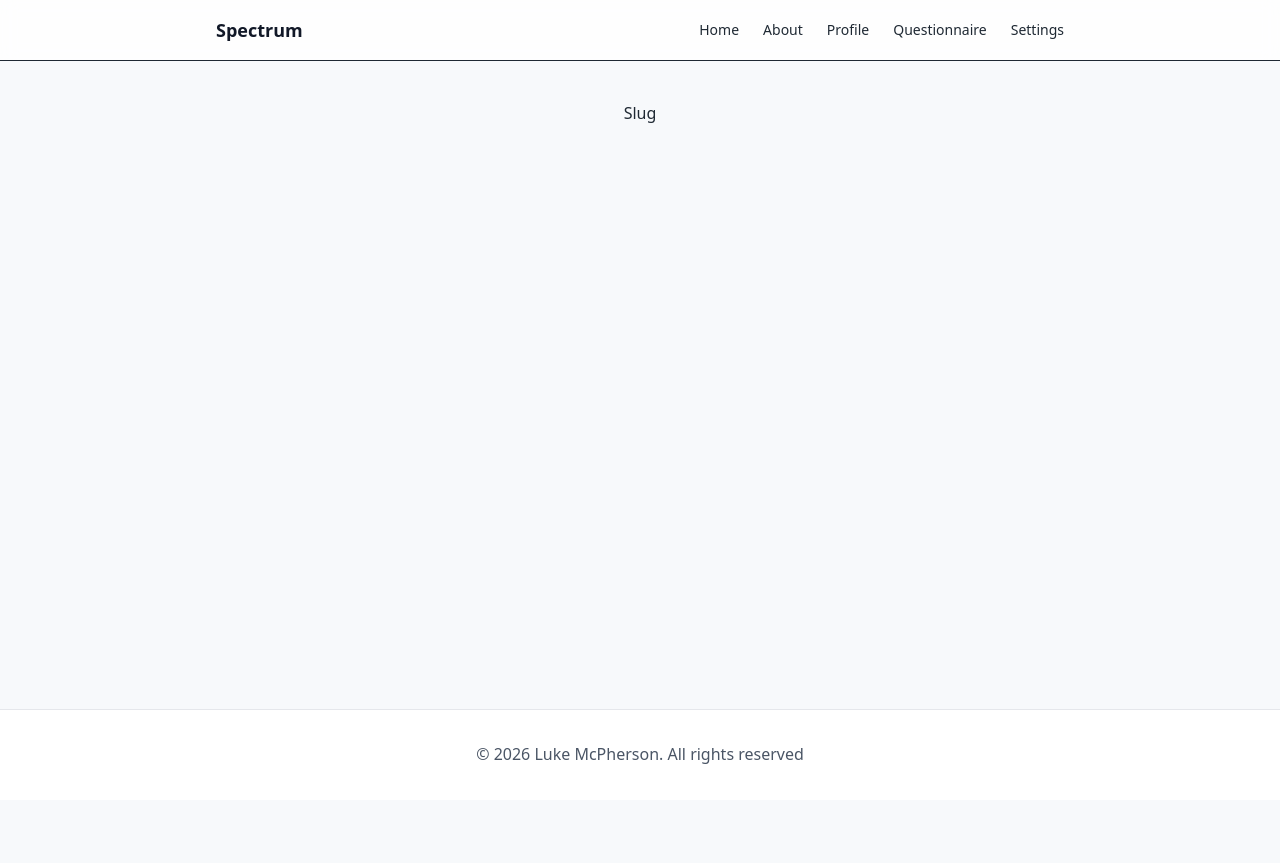
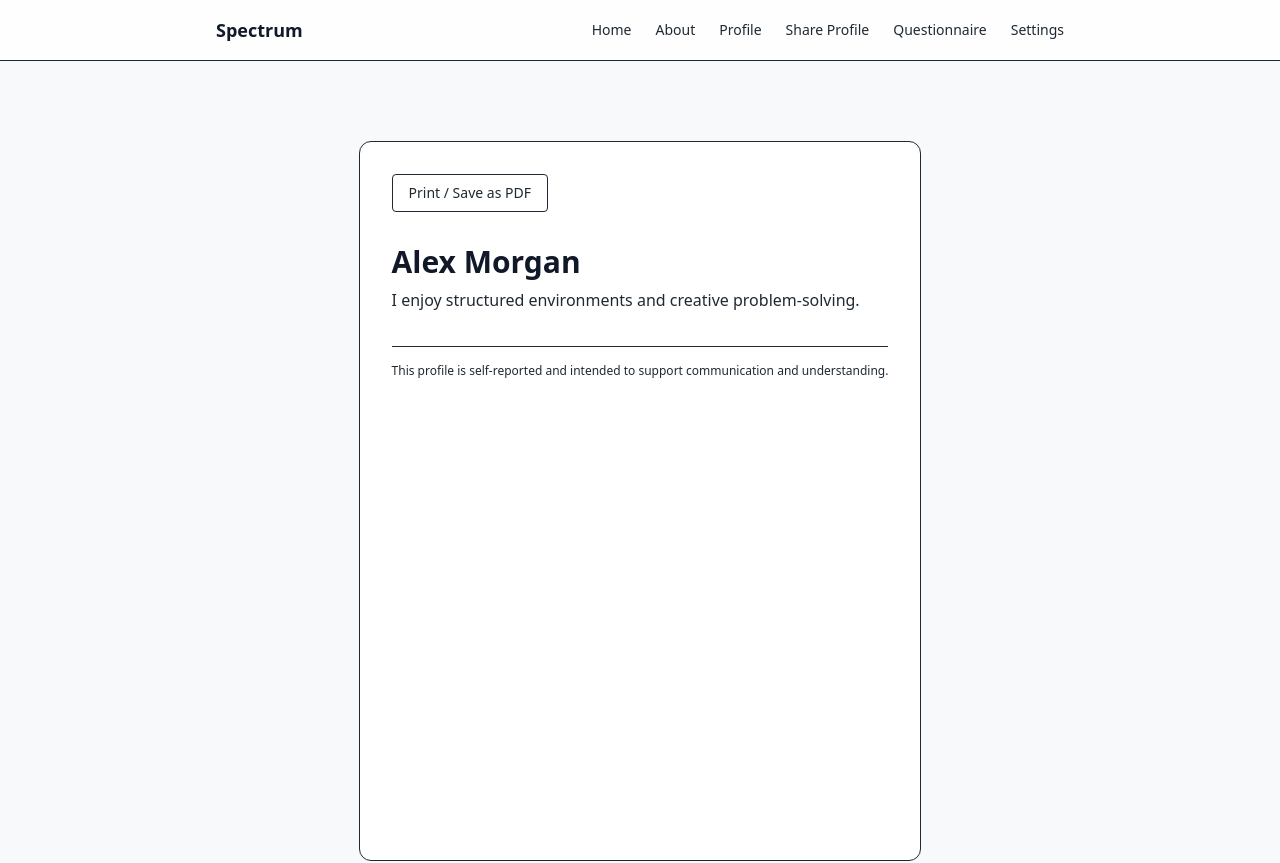
Before and after one commit to McPLuke/spectrum-app, a Next.js app in the folder spectrum-app/: page /profile/share in a window 1280 px wide. Shown: the top 863 px of the page. Before the commit the page ends 800 px from the top, so only its background shows below. Built offline with nearby package versions, Linux system fonts and the light colour scheme.

Commit message:
Share Page
Creating a means to share profiles as a printable PDF.

```diff
--- a/spectrum-app/src/app/globals.css
+++ b/spectrum-app/src/app/globals.css
@@ -56,3 +56,17 @@ button {
   outline: 2px solid var(--primary);
   outline-offset: 2px;
 }
+
+@media print {
+  body {
+    background: white;
+  }
+
+  header, nav, button {
+    display: none;
+  }
+
+  .no-print {
+    display: none;
+  }
+}
--- a/spectrum-app/src/app/profile/page.tsx
+++ b/spectrum-app/src/app/profile/page.tsx
@@ -29,7 +29,7 @@ export default function Profile() {
       setResponses(JSON.parse(stored))
     }
   }, [])
-
+// Generate chart data by flattening the trait categories and mapping them to the user's responses. Default to 3 (neutral) if no response is found.
   const chartData = traitCategories.flatMap((category) =>
     category.traits.map((trait) => ({
       name: trait.label,
--- /dev/null
+++ b/spectrum-app/src/app/profile/share/page.tsx
@@ -0,0 +1,105 @@
+"use client"
+
+import { useEffect, useState } from "react"
+
+import { sampleProfile } from "@/lib/data/sampleProfile"
+import { TraitResponses } from "@/lib/types/responses"
+import { traitCategories } from "@/lib/data/traits"
+
+import { generateInsights } from "@/lib/utils/generateInsights"
+import { generateRecommendations } from "@/lib/utils/generateRecommendations"
+
+import SpectrumBarChart from "@/components/charts/SpectrumBarChart"
+
+export default function ShareProfile() {
+  const [responses, setResponses] = useState<TraitResponses>({})
+
+  useEffect(() => {
+    const stored = localStorage.getItem("spectrumResponses")
+    if (stored) {
+      setResponses(JSON.parse(stored))
+    }
+  }, [])
+
+  const insights = generateInsights(responses)
+  const recommendations = generateRecommendations(responses)
+
+  const chartData = traitCategories.flatMap((category) =>
+    category.traits.map((trait) => ({
+      name: trait.label,
+      value: responses[trait.id] || 3,
+    }))
+  )
+
+  return (
+    <div className="min-h-screen bg-spectrum-bg flex justify-center py-10">
+
+      <div className="w-full max-w-3xl bg-white p-8 rounded-xl border border-spectrum-border space-y-8">
+        <button
+            onClick={() => window.print()}
+            className="no-print px-4 py-2 border rounded text-sm"
+            >Print / Save as PDF
+        </button>
+
+        {/* Header */}
+        <div>
+          <h1 className="text-3xl font-bold">
+            {sampleProfile.displayName}
+          </h1>
+
+          <p className="text-spectrum-muted mt-2">
+            {sampleProfile.bio}
+          </p>
+        </div>
+
+        {/* Chart */}
+        {Object.keys(responses).length > 0 && (
+          <div>
+            <h2 className="text-xl font-semibold mb-3">
+              Trait Overview
+            </h2>
+
+            <div className="bg-white border border-spectrum-border rounded-lg p-4">
+              <SpectrumBarChart data={chartData} />
+            </div>
+          </div>
+        )}
+
+        {/* Insights */}
+        {insights.length > 0 && (
+          <div>
+            <h2 className="text-xl font-semibold mb-3">
+              Summary
+            </h2>
+
+            <p className="text-sm text-spectrum-muted leading-relaxed">
+              {insights.join(" ")}
+            </p>
+          </div>
+        )}
+
+        {/* Recommendations */}
+        {recommendations.length > 0 && (
+          <div>
+            <h2 className="text-xl font-semibold mb-3">
+              Suggested Supports
+            </h2>
+
+            <ul className="list-disc list-inside text-sm text-spectrum-muted space-y-2">
+              {recommendations.map((rec, i) => (
+                <li key={i}>{rec}</li>
+              ))}
+            </ul>
+          </div>
+        )}
+
+        {/* Footer note */}
+        <div className="text-xs text-spectrum-muted border-t pt-4">
+          This profile is self-reported and intended to support communication and understanding.
+        </div>
+
+      </div>
+
+    </div>
+  )
+}
--- a/spectrum-app/src/components/layout/Nav.tsx
+++ b/spectrum-app/src/components/layout/Nav.tsx
@@ -6,6 +6,7 @@ export default function Nav() {
       <Link href="/">Home</Link>
       <Link href="/about">About</Link>
       <Link href="/profile">Profile</Link>
+      <a href="/profile/share">Share Profile</a>
       <Link href="/questionnaire">Questionnaire</Link>
       <Link href="/settings">Settings</Link>
     </nav>
```
